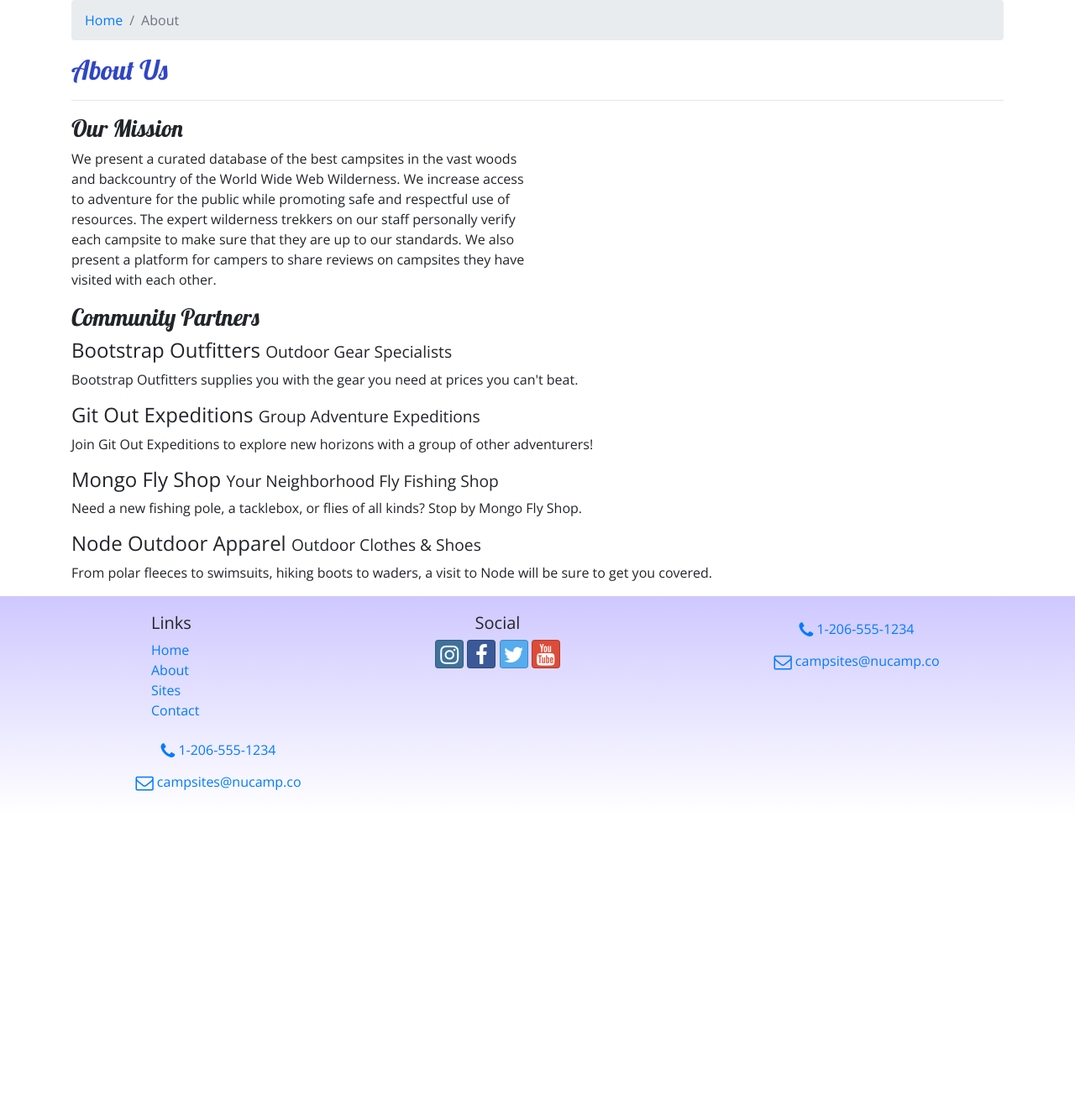
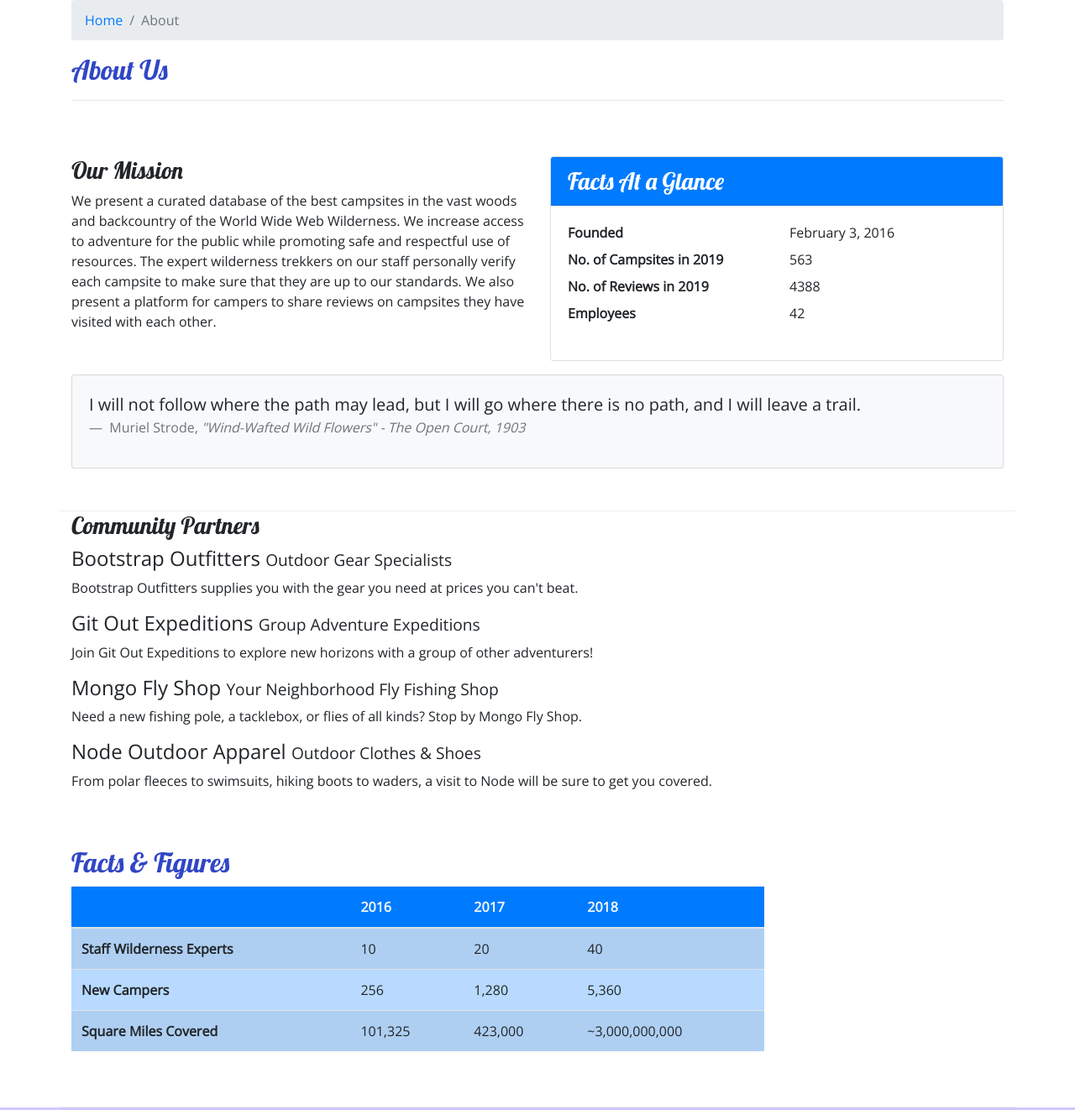
Before and after one commit to WillSpecV/Bootstrap, a website: page aboutus.html in a window 1280 px wide. Shown: the part 218-1540 px from the top of the page at 84% size. Before the commit the page ends 1188 px from the top, so only its background shows below. Drawn offline with nearby package versions, Linux system fonts and the light colour scheme.

Commit message:
Boostrap Cards

```diff
--- a/aboutus.html
+++ b/aboutus.html
@@ -91,7 +91,7 @@
         </div>
       </div>
 
-      <div class="row">
+      <div class="row row-content">
         <div class="col col-sm-6 col-xs-12">
           <h3>Our Mission</h3>
           <p>
@@ -103,6 +103,34 @@
             to our standards. We also present a platform for campers to share
             reviews on campsites they have visited with each other.
           </p>
+        </div>
+        <div class="col-sm-6">
+          <div class="card">
+            <h3 class="card-header bg-primary text-white">Facts At a Glance</h3>
+            <div class="card-body">
+              <dl class="row">
+                <dt class="col-6"> Founded </dt>
+                <dd class="col-6"> February 3, 2016 </dd>
+                <dt class="col-6"> No. of Campsites in 2019 </dt>
+                <dd class="col-6"> 563 </dd>
+                <dt class="col-6"> No. of Reviews in 2019 </dt>
+                <dd class="col-6"> 4388 </dd>
+                <dt class="col-6"> Employees </dt>
+                <dd class="col-6"> 42 </dd>
+              </dl>
+            </div>
+          </div>
+        </div>
+        <div class="col">
+          <div class="card bg-light mt-3">
+            <blockquote class="blockquote card-body">
+              <p class="mb-0">I will not follow where the path may lead, but I will go where there is no path, and I will leave a trail. </p>
+              <footer class="blockquote-footer"> Muriel Strode,
+                <cite title="Source Title"> "Wind-Wafted Wild Flowers" - The Open Court, 1903
+                </cite>
+              </footer>
+            </blockquote>
+          </div>
         </div>
       </div>
 
@@ -135,9 +163,48 @@
           </p>
         </div>
       </div>
+
+      <div class="row row-content">
+        <div class="col-sm-9">
+          <h2>Facts &amp; Figures </h2>
+          <div class="table-responsive">
+            <table class="table table-striped">
+              <thead>
+                <tr class="bg-primary text-light">
+                  <th> </th>
+                  <th> 2016 </th>
+                  <th> 2017 </th>
+                  <th> 2018 </th>
+                </tr>
+              </thead>
+              <tbody class="table-primary">
+                <tr>
+                  <th> Staff Wilderness Experts </th>
+                  <td> 10 </td>
+                  <td> 20</td>
+                  <td> 40</td>
+                </tr>
+                <tr>
+                  <th> New Campers </th>
+                  <td> 256 </td>
+                  <td> 1,280 </td>
+                  <td> 5,360 </td>
+                </tr>
+                <tr>
+                  <th>Square Miles Covered </th>
+                  <td> 101,325 </td>
+                  <td> 423,000 </td>
+                  <td> ~3,000,000,000 </td>
+                </tr>
+              </tbody>
+            </table>
+          </div>
+        </div>
+      </div>
+
     </div>
 
-    <footer>
+    <footer class="site-footer">
       <div class="container">
         <div class="row">
           <div class="col-4 col-sm-2 offset-1">
@@ -184,20 +251,6 @@
               campsites@nucamp.co
             </a>
           </div>
-          <div class="col-sm-4 text-center">
-            <a role="button" class="btn btn-link" href="tel:+12065551234">
-              <i class="fa fa-phone fa-lg text-primary"></i> 1-206-555-1234
-            </a>
-            <br />
-            <a
-              role="button"
-              class="btn btn-link"
-              href="mailto:campsites@nucamp.co"
-            >
-              <i class="fa fa-envelope-o fa-lg text-primary"></i>
-              campsites@nucamp.co
-            </a>
-          </div>
         </div>
       </div>
     </footer>
--- a/css/styles.css
+++ b/css/styles.css
@@ -14,7 +14,7 @@ header h2 {
     color: #CEC8FF;
 }
 
-footer {
+.site-footer {
     background-image: linear-gradient(#CEC8FF, white);
     padding: 20px 0;
 }
```
Also changed, not shown: contactus.html (+1 -1 lines), index.html (+1 -1 lines).
